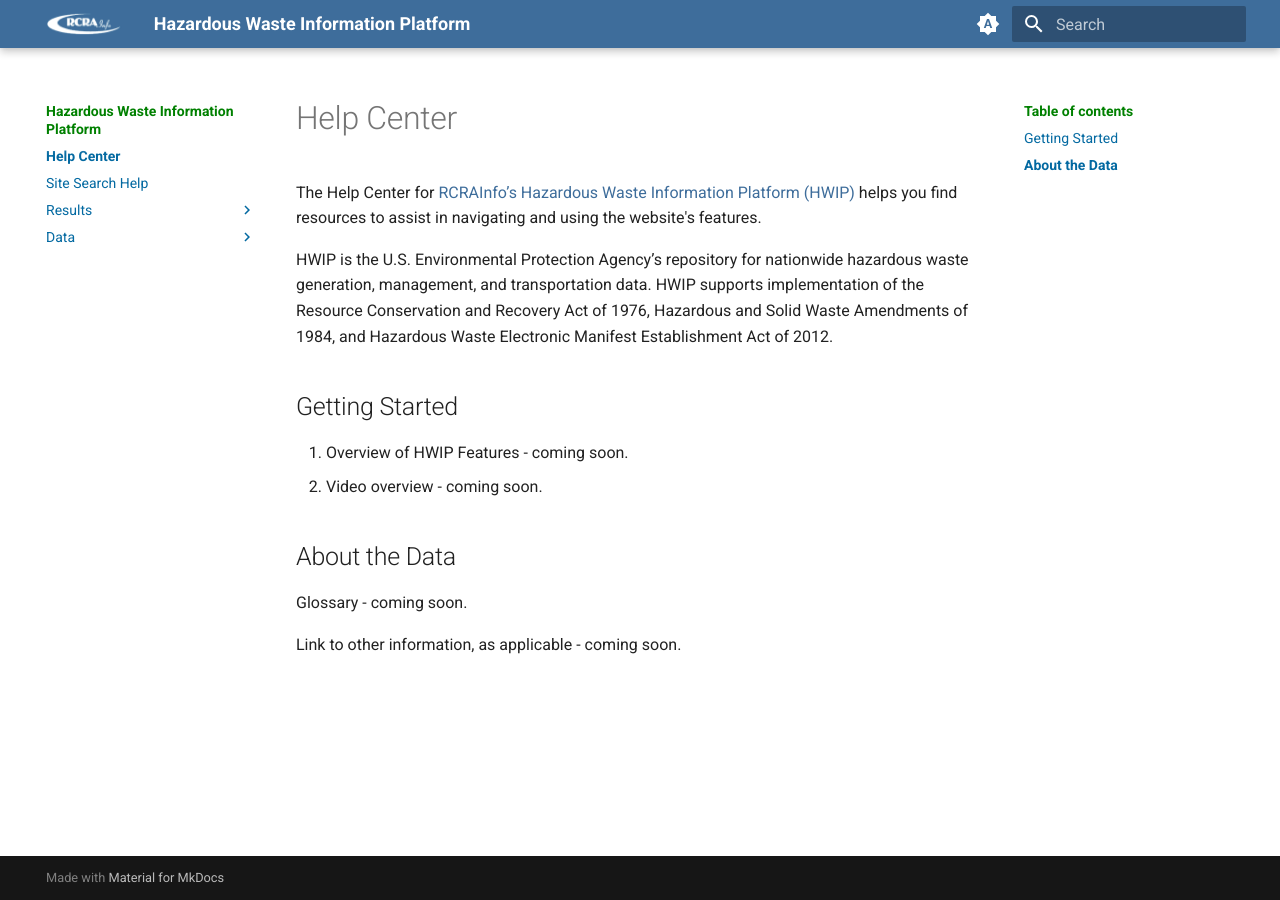
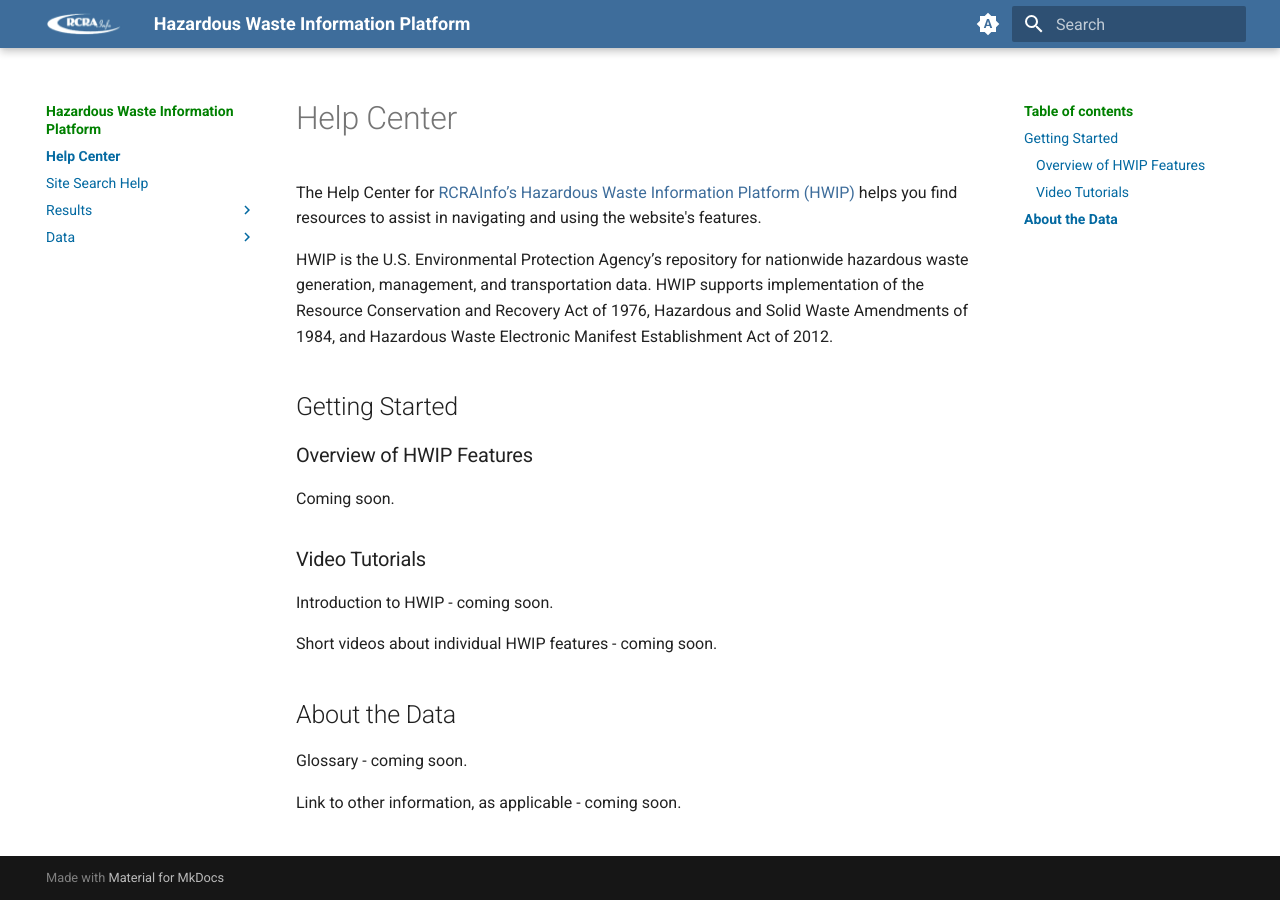
Before and after one commit to furrlori-oss/hwip, an MkDocs documentation site: the page built from docs/index.md, in a window 1280 px wide. Built offline with MkDocs 1.6.1 and Material for MkDocs 9.7.7, drawn with Linux system fonts in a browser that asks for light colours.

Commit message:
Update index.md

```diff
--- a/docs/index.md
+++ b/docs/index.md
@@ -6,8 +6,15 @@
 
 ## Getting Started
 
-1. Overview of HWIP Features - coming soon.
-2. Video overview - coming soon.
+### Overview of HWIP Features
+
+Coming soon.
+
+### Video Tutorials
+
+Introduction to HWIP - coming soon.
+
+Short videos about individual HWIP features - coming soon.
 
 ## About the Data
 
```
